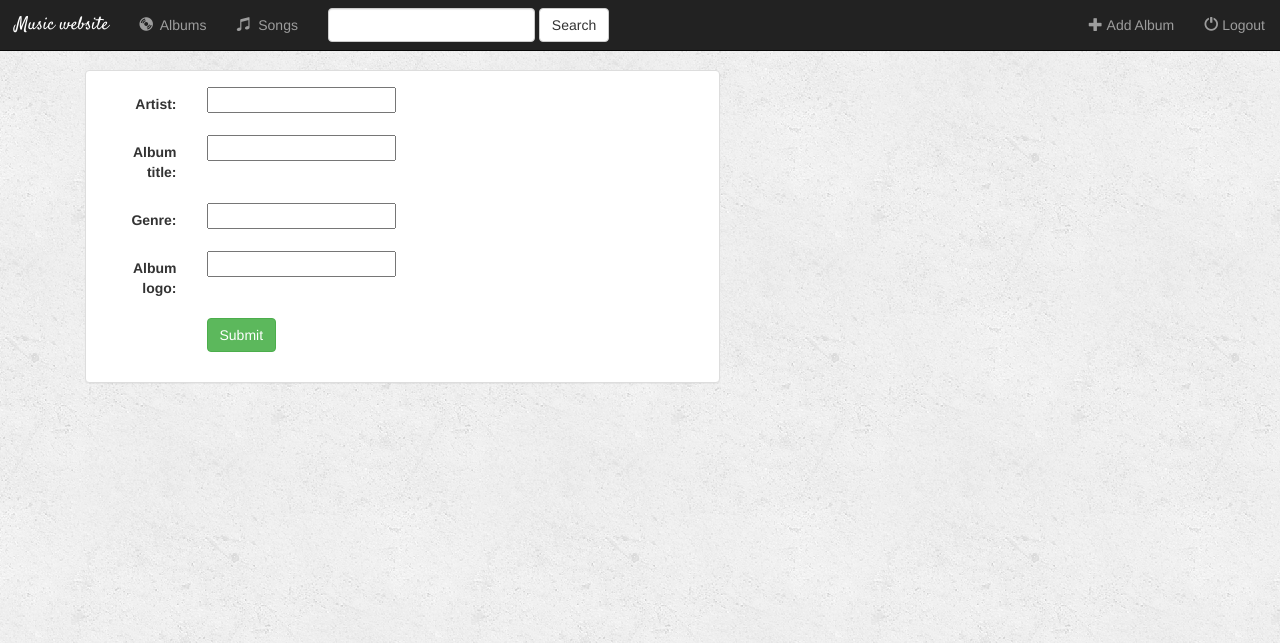
After one commit to Dragon1207/django_react_music_website, a Django app: page /album/add/ in a window 1280 px wide. The commit adds this page. Shown: the top 643 px of the page. Run offline with Django 3.2, Linux system fonts and the light colour scheme; some libraries are stand-ins or nearby versions.

Commit message:
Add Album create view

```diff
--- a/src/music/models.py
+++ b/src/music/models.py
@@ -1,6 +1,5 @@
 from django.core.urlresolvers import reverse
 from django.db import models
-from django.db.models import Q
 
 
 class Album(models.Model):
--- a/src/music/templates/music/album_form.html
+++ b/src/music/templates/music/album_form.html
@@ -1,29 +1,26 @@
 {% extends '_layouts/base.html' %}
+{% block title %}Add a New Album{% endblock %}
+{% block albums_active %}active{% endblock %}
+
 
 {% block content %}
-    <div class="row">
-        <div class="col-sm-6 col-sm-offset-3">
-            <img src="{{ object.album_logo }}">
-            <h1>{{ object.album_title }}</h1>
-            <h2>{{ object.artist }}</h2>
-            <form action="" method="post">{% csrf_token %}
-                <ul class="list-group">
-                    {% for song in object.songs.all %}
-                        <li class="list-group-item">
-                            <input type="radio" id="id_favorite_songs_{{ forloop.counter }}" name="favorite_song" value="{{ song.id }}" {% if forloop.counter == 1 %}checked{% endif %}/>
-                            <label for="song{{ forloop.counter }}">
-                                <a href="{{ object.get_absolute_url }}">{{ song.song_title }} - {{ song.file_type }}</a>
-                                {% if song.is_favorite %}
-                                    <img src="http://i.imgur.com/b9b13Rd.png"/>
-                                {% endif %}
-                            </label><br>
-                        </li>
-                        {% empty %}
-                        <li class="list-group-item">Album has no songs</li>
-                    {% endfor %}
-                </ul>
-                <input type="submit" value="Favorite" class="btn btn-default"/>
-            </form>
+    <div class="container-fluid">
+        <div class="row">
+            <div class="col-sm-12 col-md-7">
+                <div class="panel panel-default">
+                    <div class="panel-body">
+                        <form class="form-horizontal" action="" method="post" enctype="multipart/form-data">
+                            {% csrf_token %}
+                            {% include 'music/form-template.html' %}
+                            <div class="form-group">
+                                <div class="col-sm-offset-2 col-sm-10">
+                                    <button type="submit" class="btn btn-success">Submit</button>
+                                </div>
+                            </div>
+                        </form>
+                    </div>
+                </div>
+            </div>
         </div>
     </div>
 {% endblock %}
--- /dev/null
+++ b/src/music/templates/music/form-template.html
@@ -0,0 +1,9 @@
+{% for field in form %}
+    <div class="form-group">
+        <div class="col-sm-offset-2 col-sm-10">
+            <span class="text-danger small">{{ field.errors }}</span>
+        </div>
+        <label class="control-label col-sm-2">{{ field.label_tag }}</label>
+        <div class="col-sm-10">{{ field }}</div>
+    </div>
+{% endfor %}
--- a/src/music/urls.py
+++ b/src/music/urls.py
@@ -6,4 +6,5 @@ from . import views
 urlpatterns = [
     url(r'^$', views.AlbumListView.as_view(), name='album_list'),
     url(r'^(?P<pk>\d+)$', views.AlbumDetailView.as_view(), name='album_detail'),
+    url(r'^album/add/$', views.AlbumCreateView.as_view(), name='album_create'),
 ]
--- a/src/music/views.py
+++ b/src/music/views.py
@@ -19,6 +19,12 @@ class AlbumDetailView(generic.DetailView, generic.UpdateView):
     model = Album
     http_method_names = ['get', 'post']
     form_class = forms.AlbumFavoriteForm
+    template_name = 'music/album_detail.html'
 
     def get_success_url(self):
         return reverse('album_detail', kwargs=self.kwargs)
+
+
+class AlbumCreateView(generic.CreateView):
+    model = Album
+    fields = ('artist', 'album_title', 'genre', 'album_logo',)
--- a/src/templates/_layouts/navbar.html
+++ b/src/templates/_layouts/navbar.html
@@ -34,7 +34,7 @@
         </form>
         <ul class="nav navbar-nav navbar-right">
             <li>
-                <a href="#">
+                <a href="{% url 'music:album_create' %}">
                     <span class="glyphicon glyphicon-plus" aria-hidden="true"></span>&nbsp;Add Album
                 </a>
             </li>
```
Also changed, not shown: src/music/templates/music/album_detail.html (added, +29 -0 lines), src/music/templates/music/album_list.html (+3 -4 lines), static/static-only/fonts/glyphicons-halflings-regular.ttf (added), static/static-only/fonts/glyphicons-halflings-regular.woff (added), static/static-only/fonts/glyphicons-halflings-regular.woff2 (added), 2 other files.
